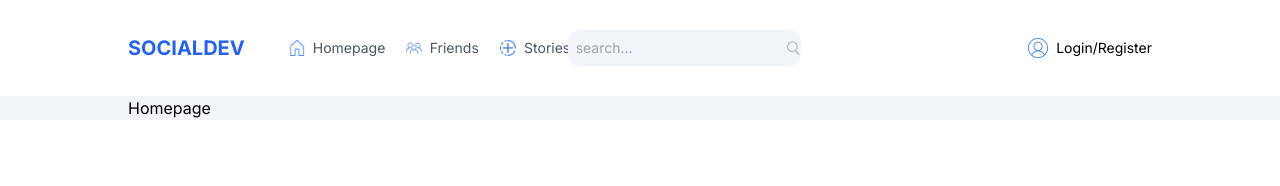
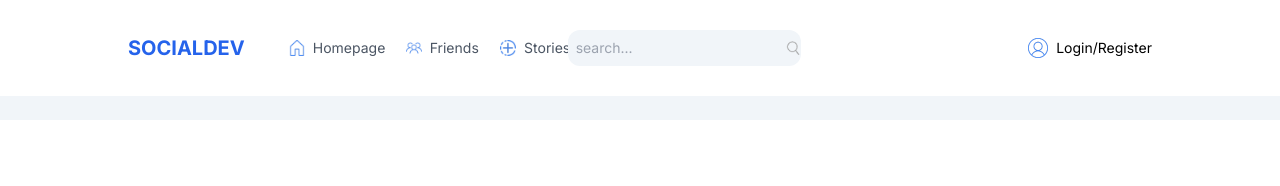
Before and after one commit to ucantbe-jagmeet/social-dev, a Next.js app: page / in a window 1280 px wide. Shown: the top 186 px of the page. Built offline with nearby package versions, Linux system fonts and the light colour scheme; no server answers.

Commit message:
homepage updated

```diff
--- a/src/app/page.tsx
+++ b/src/app/page.tsx
@@ -1,7 +1,17 @@
 const Homepage = () => {
   return (
-    <div className=''>Homepage</div>
-  )
-}
+    <div className="flex gap-6 pt-6">
+      <div className="hidden xl:block w-[20%]">{/* left menu */}</div>
+      <div className="w-full lg:w-[70%] xl:w-[50%]">
+        <div className="flex flex-col gap-6">
+          {/* stories */}
+          {/* Addpost */}
+          {/* Feed */}
+        </div>
+      </div>
+      <div className="hidden lg:block w-[30%]">{/* Right menu */}</div>
+    </div>
+  );
+};
 
-export default Homepage
+export default Homepage;
```
